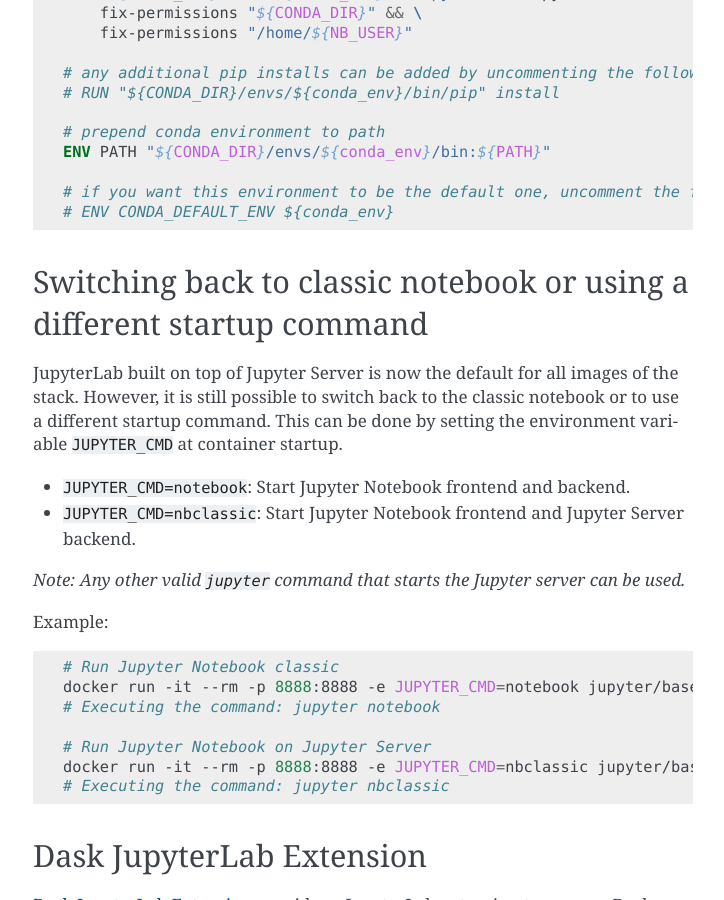
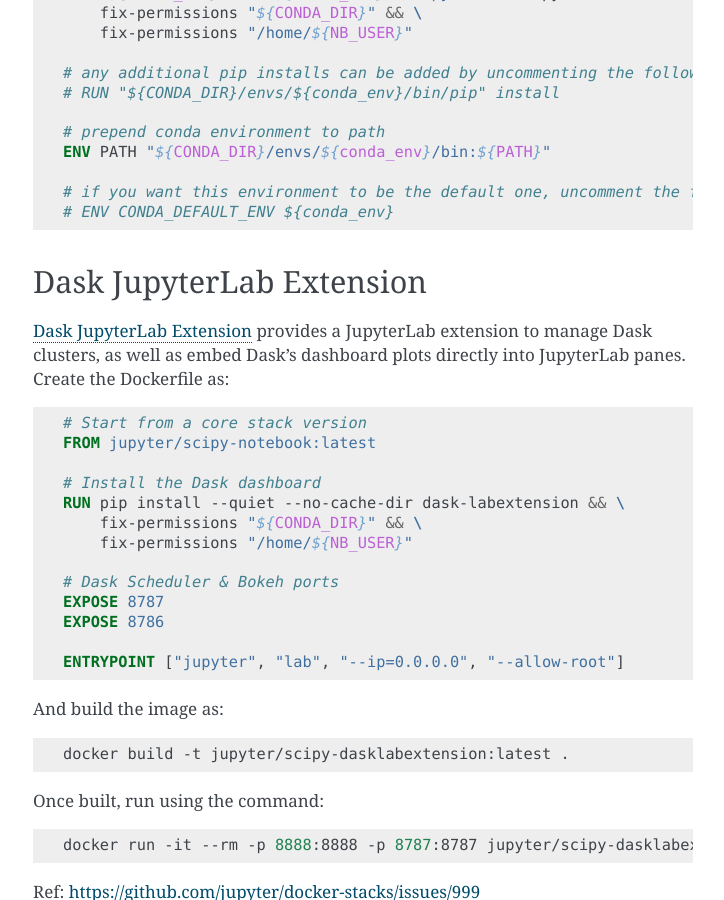
Before and after one commit to jupyter/docker-stacks, a Sphinx documentation site: the page built from docs/using/recipes.md, in a window 1280 px wide and 900 px high, scrolled down 2859 px. Shown: the whole window, without its empty margins (387-1111 px from the left). Built offline with Sphinx 7.4.7, drawn with Linux system fonts in a browser that asks for light colours; some of the changed text lies outside the part shown.

Commit message:
Fix / improve docs (review)

````diff
--- a/docs/using/recipes.md
+++ b/docs/using/recipes.md
@@ -135,29 +135,6 @@
 
 # if you want this environment to be the default one, uncomment the following line:
 # ENV CONDA_DEFAULT_ENV ${conda_env}
-```
-
-## Switching back to classic notebook or using a different startup command
-
-JupyterLab built on top of Jupyter Server is now the default for all images of the stack.
-However, it is still possible to switch back to the classic notebook or to use a different startup command.
-This can be done by setting the environment variable `JUPYTER_CMD` at container startup.
-
-- `JUPYTER_CMD=notebook`: Start Jupyter Notebook frontend and backend.
-- `JUPYTER_CMD=nbclassic`: Start Jupyter Notebook frontend and Jupyter Server backend.
-
-_Note: Any other valid `jupyter` command that starts the Jupyter server can be used._
-
-Example:
-
-```bash
-# Run Jupyter Notebook classic
-docker run -it --rm -p 8888:8888 -e JUPYTER_CMD=notebook jupyter/base-notebook
-# Executing the command: jupyter notebook
-
-# Run Jupyter Notebook on Jupyter Server
-docker run -it --rm -p 8888:8888 -e JUPYTER_CMD=nbclassic jupyter/base-notebook
-# Executing the command: jupyter nbclassic
 ```
 
 ## Dask JupyterLab Extension
````
Also changed, not shown: docs/using/common.md (+39 -2 lines).
